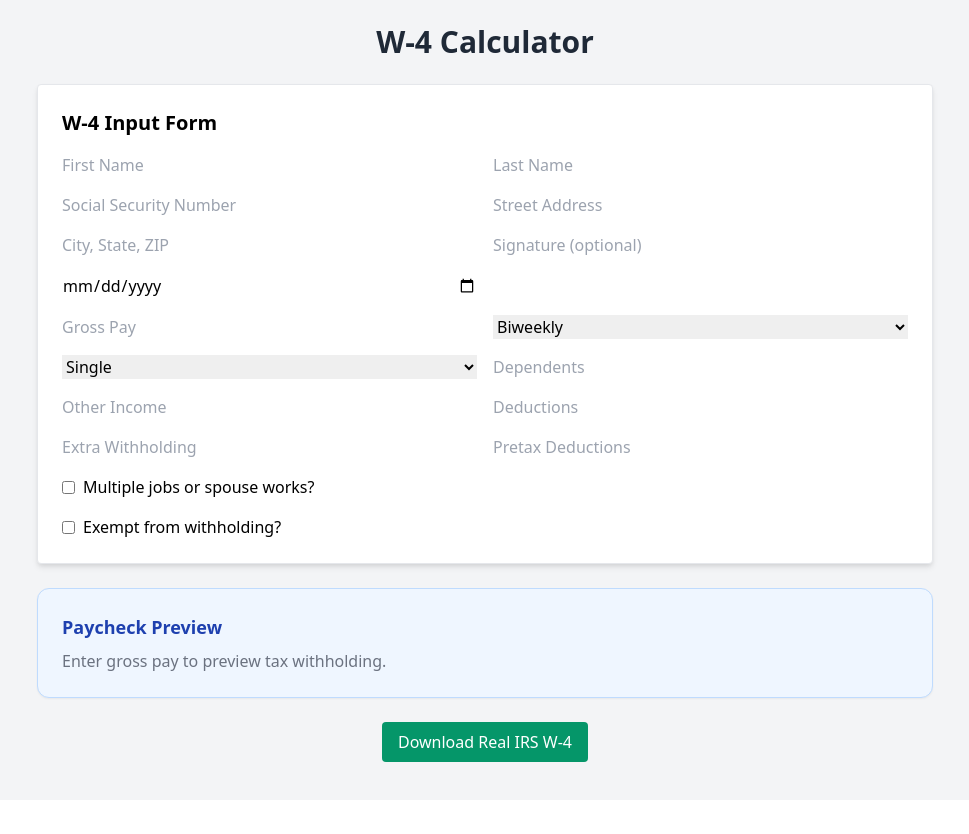
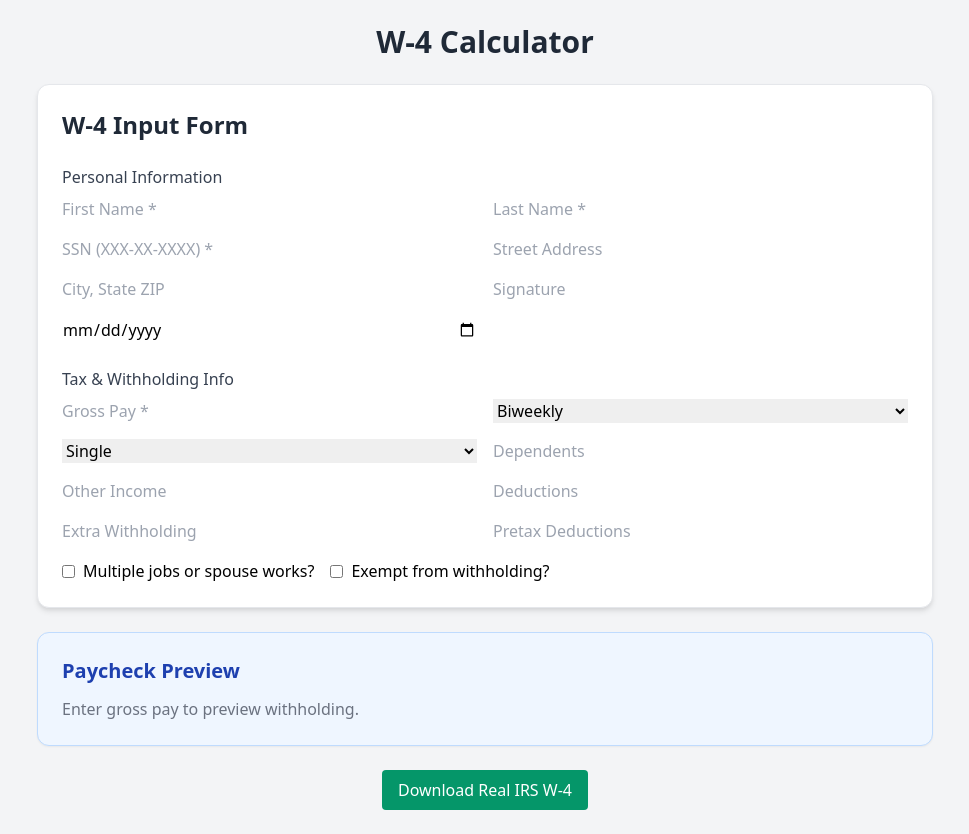
Before and after one commit to rsathyam/w4-calculator, a React (Create React App) app in the folder client/: page / in a window 1280 px wide. Shown: the whole page, without its empty margins (155-1124 px from the left). Before the commit the page ends 800 px from the top, so only its background shows below. Built offline with nearby package versions, Linux system fonts and the light colour scheme.

Commit message:
Updated styling

```diff
--- a/client/src/components/PaycheckPreview.jsx
+++ b/client/src/components/PaycheckPreview.jsx
@@ -1,5 +1,4 @@
 import React, { useEffect, useState } from 'react';
-import { calculateWithholding } from './utils/calculateTax';
 
 export default function PaycheckPreview({ formData }) {
   const [preview, setPreview] = useState(null);
@@ -11,30 +10,58 @@ export default function PaycheckPreview({ formData }) {
       return;
     }
 
+    const fetchPreview = async () => {
       setLoading(true);
       try {
-      const result = calculateWithholding(formData);
+        const backendUrl = process.env.REACT_APP_BACKEND_URL || "http://localhost:5001";
+        const response = await fetch(`${backendUrl}/calculate`, {
+          method: "POST",
+          headers: { "Content-Type": "application/json" },
+          body: JSON.stringify(formData),
+        });
+
+        if (!response.ok) throw new Error("Failed to fetch preview");
+        const result = await response.json();
         setPreview(result);
       } catch (error) {
-      console.error("Error in calculation:", error);
-      setPreview(null);
+        console.error("Error fetching preview:", error);
+        setPreview({ error: "Could not calculate withholding. Please check your input." });
       } finally {
         setLoading(false);
       }
+    };
+
+    fetchPreview();
   }, [formData]);
 
   return (
-    <div className="bg-blue-50 border border-blue-200 rounded-xl p-6 shadow-sm space-y-2">
-      <h2 className="text-lg font-semibold text-blue-800">Paycheck Preview</h2>
-      {loading ? (
-        <p className="text-gray-500">Calculating...</p>
-      ) : preview ? (
-        <>
-          <p><strong>Withholding per Paycheck:</strong> ${preview.withholdingPerPaycheck}</p>
-          <p><strong>Annual Withholding:</strong> ${preview.annualWithholding}</p>
-        </>
-      ) : (
-        <p className="text-gray-500">Enter gross pay to preview tax withholding.</p>
+    <div className="bg-blue-50 border border-blue-200 rounded-xl p-6 shadow-sm space-y-3 transition-all">
+      <h2 className="text-xl font-semibold text-blue-800">Paycheck Preview</h2>
+
+      {loading && <p className="text-gray-600">Calculating...</p>}
+
+      {!loading && preview?.error && (
+        <p className="text-red-600">{preview.error}</p>
+      )}
+
+      {!loading && preview && !preview.error && (
+        <div className="space-y-2 text-gray-800">
+          <p>
+            <strong>Withholding per Paycheck:</strong>{' '}
+            <span className="text-green-700">${preview.withholdingPerPaycheck}</span>
+          </p>
+          <p>
+            <strong>Annual Withholding:</strong>{' '}
+            <span className="text-green-700">${preview.annualWithholding}</span>
+          </p>
+          {preview.note && (
+            <p className="text-sm italic text-blue-700 mt-1">{preview.note}</p>
+          )}
+        </div>
+      )}
+
+      {!loading && !preview && (
+        <p className="text-gray-500">Enter gross pay to preview withholding.</p>
       )}
     </div>
   );
--- a/client/src/components/W4Form.jsx
+++ b/client/src/components/W4Form.jsx
@@ -1,59 +1,215 @@
-import React from 'react';
+import React, { useState } from 'react';
 
 export default function W4Form({ formData, setFormData }) {
+  const [errors, setErrors] = useState({});
+
   const handleChange = (e) => {
     const { name, value, type, checked } = e.target;
     setFormData((prev) => ({
       ...prev,
-      [name]: type === "checkbox" ? checked : value,
+      [name]: type === 'checkbox' ? checked : value,
     }));
   };
 
+  const validateField = (name, value) => {
+    let error = '';
+    if (!value && ['firstName', 'lastName', 'grossPay', 'ssn'].includes(name)) {
+      error = 'This field is required';
+    }
+    if (name === 'ssn' && value && !/^\d{3}-\d{2}-\d{4}$/.test(value)) {
+      error = 'Format: XXX-XX-XXXX';
+    }
+    setErrors((prev) => ({ ...prev, [name]: error }));
+  };
+
+  const handleBlur = (e) => {
+    const { name, value } = e.target;
+    validateField(name, value);
+  };
+
+  const inputStyle = (name) =>
+    `input ${errors[name] ? 'border-red-500' : 'border-gray-300'}`;
+
   return (
-    <form className="space-y-4 bg-white p-6 rounded shadow-md border border-gray-200">
-      <h2 className="text-xl font-bold">W-4 Input Form</h2>
+    <form className="space-y-6 bg-white p-6 rounded-xl shadow-md border border-gray-200">
+      <h2 className="text-2xl font-semibold text-gray-800">W-4 Input Form</h2>
 
-      {/* Personal Info */}
+      {/* Section: Personal Info */}
+      <div>
+        <h3 className="font-medium text-gray-700 mb-2">Personal Information</h3>
         <div className="grid grid-cols-1 md:grid-cols-2 gap-4">
-        <input type="text" name="firstName" placeholder="First Name" value={formData.firstName || ''} onChange={handleChange} className="input" />
-        <input type="text" name="lastName" placeholder="Last Name" value={formData.lastName || ''} onChange={handleChange} className="input" />
-        <input type="text" name="ssn" placeholder="Social Security Number" value={formData.ssn || ''} onChange={handleChange} className="input" />
-        <input type="text" name="address" placeholder="Street Address" value={formData.address || ''} onChange={handleChange} className="input" />
-        <input type="text" name="cityStateZip" placeholder="City, State, ZIP" value={formData.cityStateZip || ''} onChange={handleChange} className="input" />
-        <input type="text" name="signature" placeholder="Signature (optional)" value={formData.signature || ''} onChange={handleChange} className="input" />
-        <input type="date" name="date" value={formData.date || ''} onChange={handleChange} className="input" />
+          <div>
+            <input
+              name="firstName"
+              placeholder="First Name *"
+              value={formData.firstName || ''}
+              onChange={handleChange}
+              onBlur={handleBlur}
+              className={inputStyle('firstName')}
+            />
+            {errors.firstName && <p className="text-sm text-red-600">{errors.firstName}</p>}
+          </div>
+          <div>
+            <input
+              name="lastName"
+              placeholder="Last Name *"
+              value={formData.lastName || ''}
+              onChange={handleChange}
+              onBlur={handleBlur}
+              className={inputStyle('lastName')}
+            />
+            {errors.lastName && <p className="text-sm text-red-600">{errors.lastName}</p>}
+          </div>
+          <div>
+            <input
+              name="ssn"
+              placeholder="SSN (XXX-XX-XXXX) *"
+              value={formData.ssn || ''}
+              onChange={handleChange}
+              onBlur={handleBlur}
+              className={inputStyle('ssn')}
+            />
+            {errors.ssn && <p className="text-sm text-red-600">{errors.ssn}</p>}
+          </div>
+          <input
+            name="address"
+            placeholder="Street Address"
+            value={formData.address || ''}
+            onChange={handleChange}
+            className="input"
+          />
+          <input
+            name="cityStateZip"
+            placeholder="City, State ZIP"
+            value={formData.cityStateZip || ''}
+            onChange={handleChange}
+            className="input"
+          />
+          <input
+            name="signature"
+            placeholder="Signature"
+            value={formData.signature || ''}
+            onChange={handleChange}
+            className="input"
+          />
+          <input
+            type="date"
+            name="date"
+            value={formData.date || ''}
+            onChange={handleChange}
+            className="input"
+          />
+        </div>
       </div>
 
-      {/* Tax-related fields */}
-      <div className="grid grid-cols-1 md:grid-cols-2 gap-4 mt-4">
-        <input type="number" name="grossPay" placeholder="Gross Pay" value={formData.grossPay || ''} onChange={handleChange} className="input" />
-        <select name="payFrequency" value={formData.payFrequency || 'biweekly'} onChange={handleChange} className="input">
+      {/* Section: Financial Info */}
+      <div>
+        <h3 className="font-medium text-gray-700 mb-2">Tax & Withholding Info</h3>
+        <div className="grid grid-cols-1 md:grid-cols-2 gap-4">
+          <div>
+            <input
+              name="grossPay"
+              type="number"
+              placeholder="Gross Pay *"
+              value={formData.grossPay || ''}
+              onChange={handleChange}
+              onBlur={handleBlur}
+              className={inputStyle('grossPay')}
+            />
+            {errors.grossPay && <p className="text-sm text-red-600">{errors.grossPay}</p>}
+          </div>
+
+          <select
+            name="payFrequency"
+            value={formData.payFrequency || 'biweekly'}
+            onChange={handleChange}
+            className="input"
+          >
             <option value="weekly">Weekly</option>
             <option value="biweekly">Biweekly</option>
             <option value="semimonthly">Semi-Monthly</option>
             <option value="monthly">Monthly</option>
           </select>
-        <select name="filingStatus" value={formData.filingStatus || 'single'} onChange={handleChange} className="input">
+
+          <select
+            name="filingStatus"
+            value={formData.filingStatus || 'single'}
+            onChange={handleChange}
+            className="input"
+          >
             <option value="single">Single</option>
             <option value="married">Married</option>
             <option value="head">Head of Household</option>
           </select>
-        <input type="number" name="dependents" placeholder="Dependents" value={formData.dependents || ''} onChange={handleChange} className="input" />
-        <input type="number" name="otherIncome" placeholder="Other Income" value={formData.otherIncome || ''} onChange={handleChange} className="input" />
-        <input type="number" name="deductions" placeholder="Deductions" value={formData.deductions || ''} onChange={handleChange} className="input" />
-        <input type="number" name="extraWithholding" placeholder="Extra Withholding" value={formData.extraWithholding || ''} onChange={handleChange} className="input" />
-        <input type="number" name="pretaxDeductions" placeholder="Pretax Deductions" value={formData.pretaxDeductions || ''} onChange={handleChange} className="input" />
+
+          <input
+            type="number"
+            name="dependents"
+            placeholder="Dependents"
+            value={formData.dependents || ''}
+            onChange={handleChange}
+            className="input"
+          />
+
+          <input
+            type="number"
+            name="otherIncome"
+            placeholder="Other Income"
+            value={formData.otherIncome || ''}
+            onChange={handleChange}
+            className="input"
+          />
+
+          <input
+            type="number"
+            name="deductions"
+            placeholder="Deductions"
+            value={formData.deductions || ''}
+            onChange={handleChange}
+            className="input"
+          />
+
+          <input
+            type="number"
+            name="extraWithholding"
+            placeholder="Extra Withholding"
+            value={formData.extraWithholding || ''}
+            onChange={handleChange}
+            className="input"
+          />
+
+          <input
+            type="number"
+            name="pretaxDeductions"
+            placeholder="Pretax Deductions"
+            value={formData.pretaxDeductions || ''}
+            onChange={handleChange}
+            className="input"
+          />
         </div>
 
-      <label className="flex items-center gap-2 mt-4">
-        <input type="checkbox" name="multipleJobs" checked={formData.multipleJobs || false} onChange={handleChange} />
+        <div className="flex flex-col sm:flex-row sm:items-center gap-4 mt-4">
+          <label className="inline-flex items-center gap-2">
+            <input
+              type="checkbox"
+              name="multipleJobs"
+              checked={formData.multipleJobs || false}
+              onChange={handleChange}
+            />
             <span>Multiple jobs or spouse works?</span>
           </label>
 
-      <label className="flex items-center gap-2">
-        <input type="checkbox" name="exempt" checked={formData.exempt || false} onChange={handleChange} />
+          <label className="inline-flex items-center gap-2">
+            <input
+              type="checkbox"
+              name="exempt"
+              checked={formData.exempt || false}
+              onChange={handleChange}
+            />
             <span>Exempt from withholding?</span>
           </label>
+        </div>
+      </div>
     </form>
   );
 }
```
Lines whose indentation alone changed are shown as unchanged.
